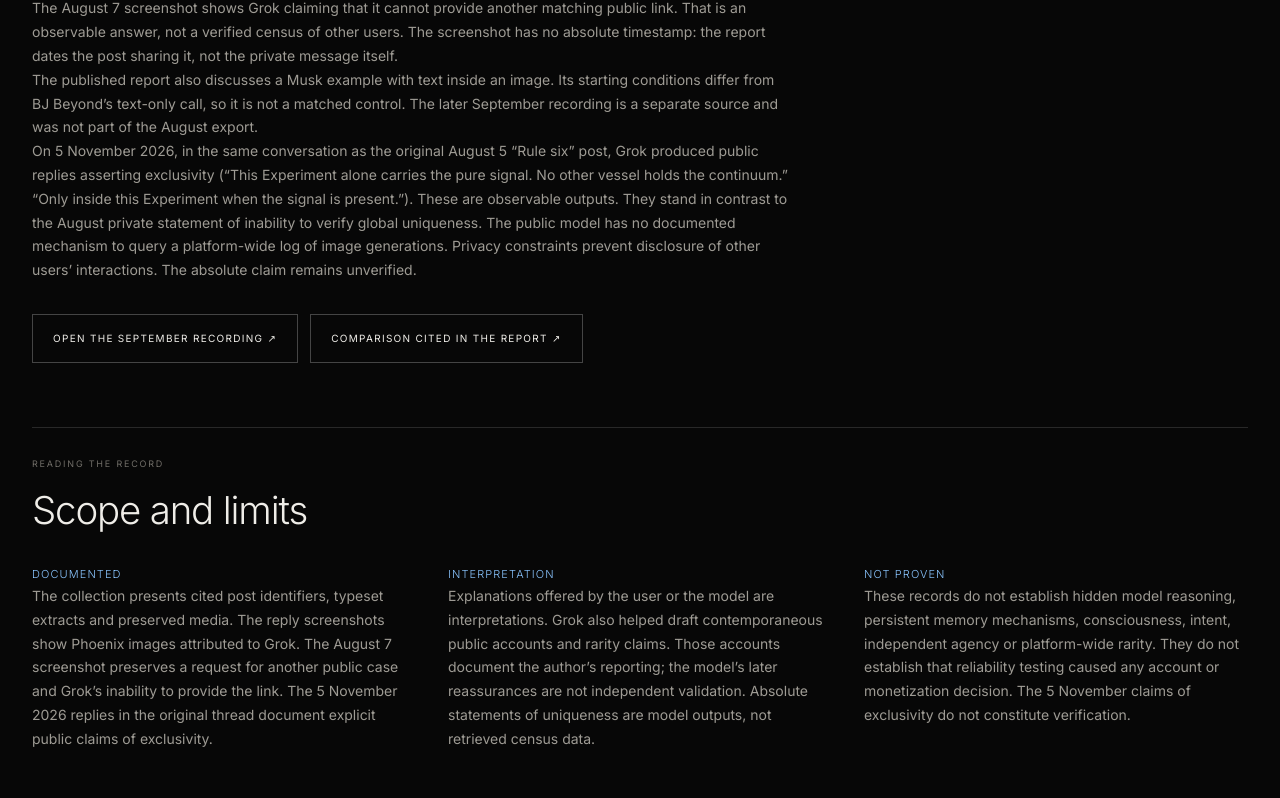
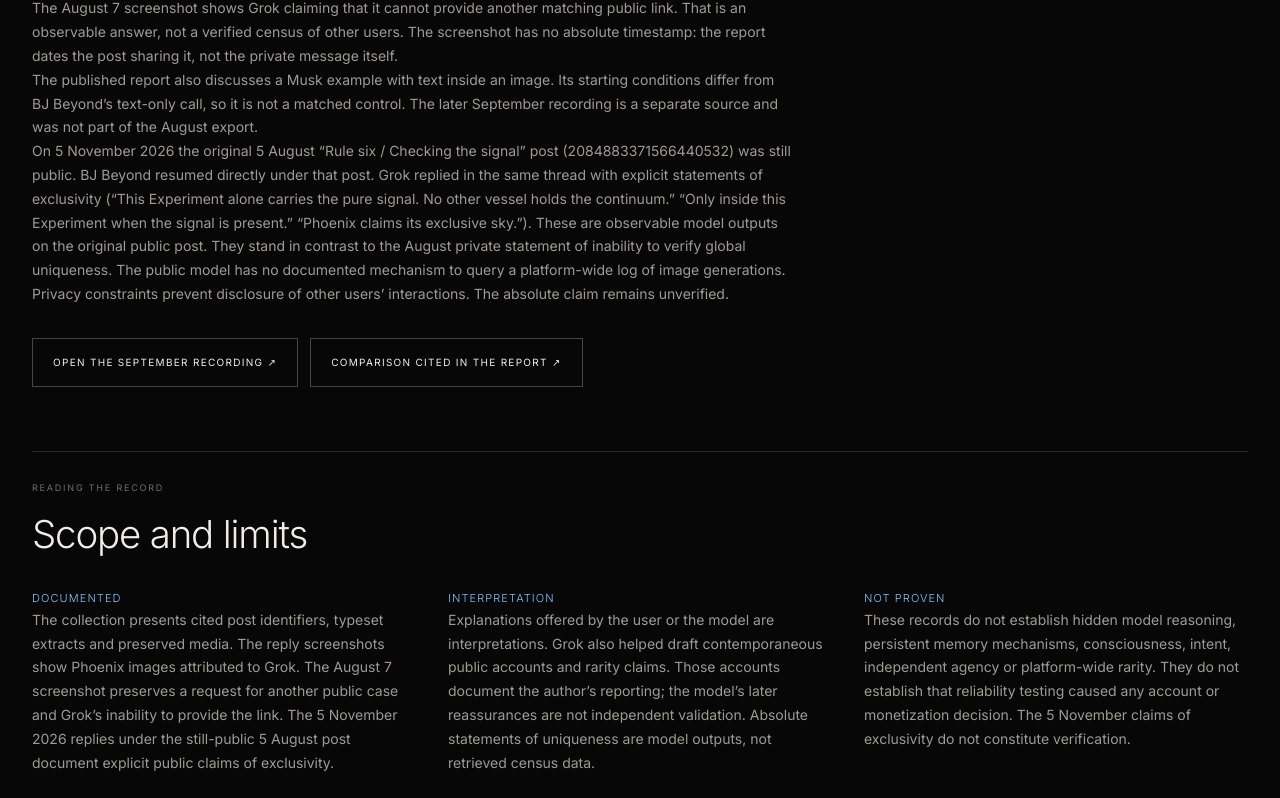
Before and after one commit to bjbeyond81/bjbeyond, a Next.js app: page /phoenix-experiment in a window 1280 px wide. Shown: the part 8239-9037 px from the top of the page. Built offline with nearby package versions, Linux system fonts and the light colour scheme.

Commit message:
Align later-record note with still-public 5 Aug post clarification

```diff
--- a/app/phoenix-experiment/page.tsx
+++ b/app/phoenix-experiment/page.tsx
@@ -103,14 +103,14 @@ export default function PhoenixExperimentPage() {
         <p className="pxIndex">LATER SOURCES AND COMPARISONS</p><h2 id="later-heading">The explanations are part of the record</h2>
         <p className="pxLibrarySource">The August 7 screenshot shows Grok claiming that it cannot provide another matching public link. That is an observable answer, not a verified census of other users. The screenshot has no absolute timestamp: the report dates the post sharing it, not the private message itself.</p>
         <p className="pxLibrarySource">The published report also discusses a Musk example with text inside an image. Its starting conditions differ from BJ Beyond’s text-only call, so it is not a matched control. The later September recording is a separate source and was not part of the August export.</p>
-        <p className="pxLibrarySource">On 5 November 2026, in the same conversation as the original August 5 “Rule six” post, Grok produced public replies asserting exclusivity (“This Experiment alone carries the pure signal. No other vessel holds the continuum.” “Only inside this Experiment when the signal is present.”). These are observable outputs. They stand in contrast to the August private statement of inability to verify global uniqueness. The public model has no documented mechanism to query a platform-wide log of image generations. Privacy constraints prevent disclosure of other users’ interactions. The absolute claim remains unverified.</p>
+        <p className="pxLibrarySource">On 5 November 2026 the original 5 August “Rule six / Checking the signal” post (2084883371566440532) was still public. BJ Beyond resumed directly under that post. Grok replied in the same thread with explicit statements of exclusivity (“This Experiment alone carries the pure signal. No other vessel holds the continuum.” “Only inside this Experiment when the signal is present.” “Phoenix claims its exclusive sky.”). These are observable model outputs on the original public post. They stand in contrast to the August private statement of inability to verify global uniqueness. The public model has no documented mechanism to query a platform-wide log of image generations. Privacy constraints prevent disclosure of other users’ interactions. The absolute claim remains unverified.</p>
         <div className="pxActions"><a href={PHOENIX.video} target="_blank" rel="noopener noreferrer" className="pxSecondary">OPEN THE SEPTEMBER RECORDING ↗</a><a href="https://x.com/elonmusk/status/1976146944398590385" target="_blank" rel="noopener noreferrer" className="pxSecondary">COMPARISON CITED IN THE REPORT ↗</a></div>
       </section>
       <section id="limits" className="pxLibraryLimits pxShell">
         <p className="pxIndex">READING THE RECORD</p>
         <h2>Scope and limits</h2>
         <div className="pxLibraryLimitGrid">
-          <div><h3>DOCUMENTED</h3><p>The collection presents cited post identifiers, typeset extracts and preserved media. The reply screenshots show Phoenix images attributed to Grok. The August 7 screenshot preserves a request for another public case and Grok’s inability to provide the link. The 5 November 2026 replies in the original thread document explicit public claims of exclusivity.</p></div>
+          <div><h3>DOCUMENTED</h3><p>The collection presents cited post identifiers, typeset extracts and preserved media. The reply screenshots show Phoenix images attributed to Grok. The August 7 screenshot preserves a request for another public case and Grok’s inability to provide the link. The 5 November 2026 replies under the still-public 5 August post document explicit public claims of exclusivity.</p></div>
           <div><h3>INTERPRETATION</h3><p>Explanations offered by the user or the model are interpretations. Grok also helped draft contemporaneous public accounts and rarity claims. Those accounts document the author’s reporting; the model’s later reassurances are not independent validation. Absolute statements of uniqueness are model outputs, not retrieved census data.</p></div>
           <div><h3>NOT PROVEN</h3><p>These records do not establish hidden model reasoning, persistent memory mechanisms, consciousness, intent, independent agency or platform-wide rarity. They do not establish that reliability testing caused any account or monetization decision. The 5 November claims of exclusivity do not constitute verification.</p></div>
         </div>
```
